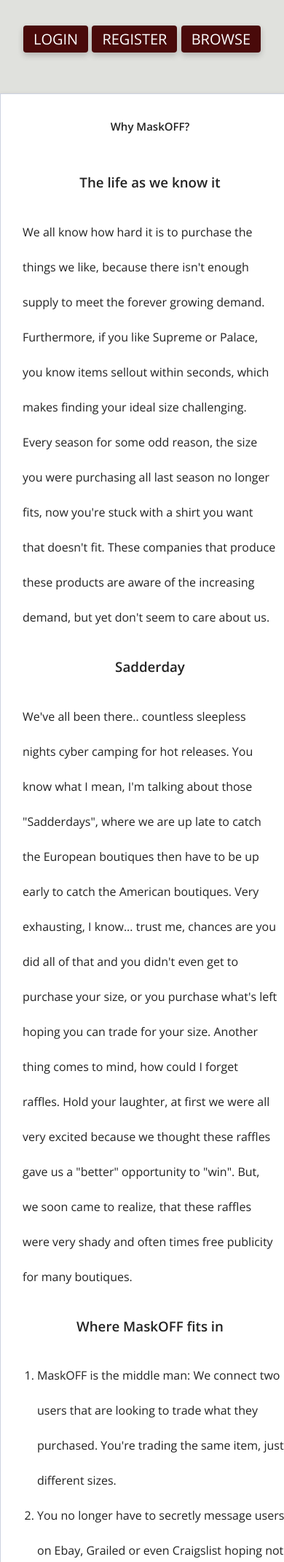
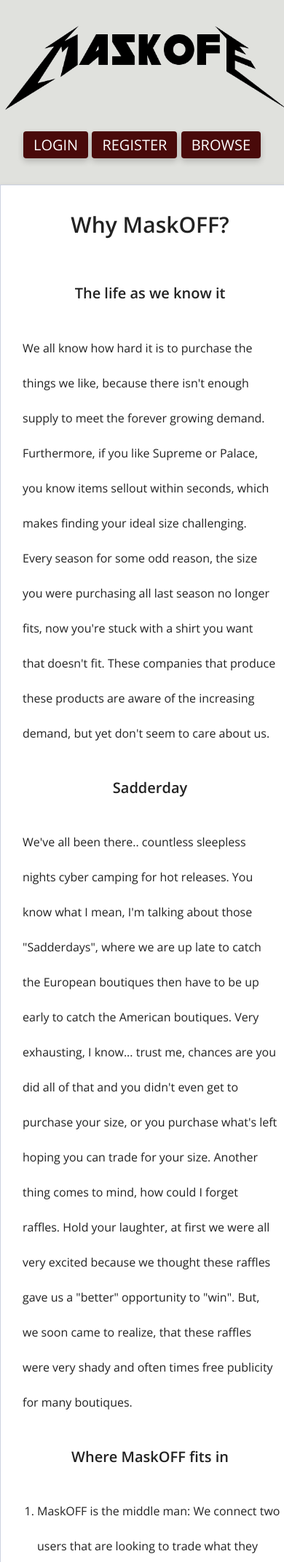
Before and after one commit to GainorB/MaskOFF, a Node server app: page /learnmore in a window 390 px wide; the page is wider, and only the part inside the window is pictured. Shown: the top 2141 px of that part at 73% size. Run offline with Node 20, Linux system fonts and the light colour scheme; some libraries are stand-ins or nearby versions.

Commit message:
css tuning

```diff
--- a/server/public/javascripts/createlisting.js
+++ b/server/public/javascripts/createlisting.js
@@ -101,8 +101,8 @@ $('#number').keydown(function(e) {
     }
 });
 
-$('#uploadImage').click(function(){
-    $('#imageUploader').toggle(()=>{});
+$('#uploadImage').click(()=>{
+    $('#imageUploader').toggle();
 });
 
 // UPLOAD IMAGES
--- a/server/public/stylesheets/style.css
+++ b/server/public/stylesheets/style.css
@@ -9,6 +9,12 @@ body {
     font-size: 16px;
     margin: 0;
     padding: 0;
+}
+
+#maskoff {
+    margin-top: 30px;
+    cursor: pointer;
+    user-select: none;
 }
 
 .container .inlineLinks {
@@ -51,8 +57,7 @@ ul {
 */
 
 .navbar {
-    margin-top: 30px;
-    margin-bottom: 50px;
+    margin-bottom: 30px;
     text-transform: uppercase;
     font-size: 25px;
 }
@@ -183,7 +188,7 @@ FLASH MESSAGES
     padding: 0;
 }
 
-.learnmore h3 {
+.learnmore h4 {
     text-align: center;
 }
 
@@ -495,6 +510,9 @@ footer {
 */
 
 @media (max-width: 800px){
+    #maskoff {
+        width: 400px;
+    }
 
     /* BROWSE PAGE */
     .aListing button {
@@ -540,13 +558,22 @@ footer {
         font-size: 11px;
     }
 
-    body h4 {
-        font-size: 11px;
+    body h1 {
+        font-size: 30px;
     }
 
-    body h1, .singleListingTitle {
-        font-size: 15px;
+    body h2 {
+        font-size: 25px;
     }
+
+    body h3 {
+        font-size: 20px;
+    }
+
+    body h4 {
+        font-size: 20px;
+    }
+
 
     #boxbox {
         width: 100%;
--- a/server/views/AcceptedTrades.ejs
+++ b/server/views/AcceptedTrades.ejs
@@ -6,7 +6,7 @@
 <%- include('partials/navbar') %>
 
 <div id="boxbox">
-<h2><%= user.username %>, below you will find trades you accepted.</h2>
+<h1><%= user.username %>, below you will find trades you accepted.</h1>
 <h4>Please remember by accepting a trade you agree to follow through. No flaking.</h4>
 <p><%- messages('message', locals) %></p>
 <%- include('partials/MyTrades') %>
--- a/server/views/Dashboard.ejs
+++ b/server/views/Dashboard.ejs
@@ -7,7 +7,7 @@
 
 <div id="boxbox">
 <h1>Welcome to your profile <%= user.username %>!</h1>
-<h5>Below you will find a summary of your account information.</h5>
+<h4>Below you will find a summary of your account information.</h4>
 
 <p><input class="username" type="text" name="username" value="<%= user.username %>" readonly> <i id="pencil_<%= user.id %>" class="fa fa-pencil" aria-hidden="true"></i></p>
 <p><input class="email" type="text" name="email" value="<%= user.email %>" readonly> <i id="pencil_<%= user.id %>" class="fa fa-pencil" aria-hidden="true"></i></p>
--- a/server/views/LearnMore.ejs
+++ b/server/views/LearnMore.ejs
@@ -9,11 +9,11 @@
 <h1>Why MaskOFF?</h1>
 <div class="row start-xs start-sm start-md start-lg">
     <div class="col-xs-12 col-sm-12 col-md-12 col-lg-12">
-<h3>The life as we know it</h3>
+<h4>The life as we know it</h4>
 <p>We all know how hard it is to purchase the things we like, because there isn't enough supply to meet the forever growing demand. Furthermore, if you like Supreme or Palace, you know items sellout within seconds, which makes finding your ideal size challenging. Every season for some odd reason, the size you were purchasing all last season no longer fits, now you're stuck with a shirt you want that doesn't fit. These companies that produce these products are aware of the increasing demand, but yet don't seem to care about us.</p>
-<h3>Sadderday</h3>
+<h4>Sadderday</h4>
 <p>We've all been there.. countless sleepless nights cyber camping for hot releases. You know what I mean, I'm talking about those "Sadderdays", where we are up late to catch the European boutiques then have to be up early to catch the American boutiques. Very exhausting, I know... trust me, chances are you did all of that and you didn't even get to purchase your size, or you purchase what's left hoping you can trade for your size. Another thing comes to mind, how could I forget raffles. Hold your laughter, at first we were all very excited because we thought these raffles gave us a "better" opportunity to "win". But, we soon came to realize, that these raffles were very shady and often times free publicity for many boutiques.</p>
-<h3>Where MaskOFF fits in</h3>
+<h4>Where MaskOFF fits in</h4>
 <ol>
 <li>MaskOFF is the middle man: We connect two users that are looking to trade what they purchased. You're trading the same item, just different sizes.</li>
 <li>You no longer have to secretly message users on Ebay, Grailed or even Craigslist hoping not to get banned.</li>
--- a/server/views/partials/ATrade.ejs
+++ b/server/views/partials/ATrade.ejs
@@ -1,7 +1,7 @@
 <% data.forEach(function(d) { %>
 
 <p class="singleListingTitle"><%= d.title %> (<%= d.condition %>)<br>
-<span class="listingBy">Posted by <%= d.posted_by %>
+<span class="listingBy">Posted by <%= d.posted_by %> on <%= d.date_created %>
 </p>
 <p>
 <img src="<%= d.image1 %>"><br>
--- a/server/views/partials/MyTrades.ejs
+++ b/server/views/partials/MyTrades.ejs
@@ -4,7 +4,7 @@
         <span class="completed">completed</span>
             <div class="row center-xs center-sm center-md start-lg middle-xs middle-sm middle-md middle-lg">
                 <div class="col-xs-12 col-sm-12 col-md-12 col-lg-12">
-                    <p class="title"><%= d.title %> (<%= d.condition %>)</p>
+                    <p class="title"><%= d.title %> (<%= d.condition %>)<br><span class="acceptedOn">Accepted on <%= d.date_accepted %></span></p><br>
                 </div>
                 <div class="col-xs-12 col-sm-12 col-md-12 col-lg-6">
                     <img src="<%= d.image1 %>">
@@ -36,7 +36,7 @@
 
         <div class="row center-xs center-sm center-md start-lg middle-xs middle-sm middle-md middle-lg">
             <div class="col-xs-12 col-sm-12 col-md-12 col-lg-12">
-                <p class="title"><%= d.title %> (<%= d.condition %>)</p>
+                <p class="title"><%= d.title %> (<%= d.condition %>)<br><span class="acceptedOn">Accepted on <%= d.date_accepted %></span></p>
             </div>
             <div class="col-xs-12 col-sm-12 col-md-12 col-lg-6">
                 <img src="<%= d.image1 %>">
--- a/server/views/partials/footer.ejs
+++ b/server/views/partials/footer.ejs
@@ -2,6 +2,7 @@
     <div class="row center-xs center-sm center-md center-lg middle-xs middle-sm middle-md middle-lg">
         <div class="col-xs-12 col-sm-12 col-md-12 col-lg-12">
 
+<footer>
 <nav class="sub_navbar">
     <% if(user) { %>
     <li><a href="/auth/logout">logout <%= user.username %>?</a></li>
@@ -11,7 +12,7 @@
     <% } %>
 </nav>
 
-<footer>
+
   <p>&copy; 2017 MaskOFF, Inc.</p>
   <p>Made with &hearts; by <a class="inlineLinks" target="_blank" href="http://www.gainorbostwick.com/">Gainor Bostwick</a></p>
 </footer>
--- a/server/views/partials/header.ejs
+++ b/server/views/partials/header.ejs
@@ -13,3 +13,4 @@
     <title>MaskOFF | <%- title %></title>
 </head>
 <body>
+<center><a href="/"><img id="maskoff" src="/images/logo.png"></a></center>
```
Also changed, not shown: other parts of server/public/stylesheets/style.css (+53 -10 lines), server/models/queries.js (+8 -8 lines), server/public/images/3.jpg (renamed from images/3.jpg), server/public/images/4.jpg (renamed from images/4.jpg), server/public/images/6.jpg (renamed from images/6.jpg), server/public/images/logo.png (added), server/public/images/maskoff-logo.png (renamed from images/maskoff-logo.png), server/public/images/maskoff2.jpg (renamed from images/maskoff2.jpg), server/public/images/maskoffLOGO.jpg (renamed from images/maskoffLOGO.jpg).
